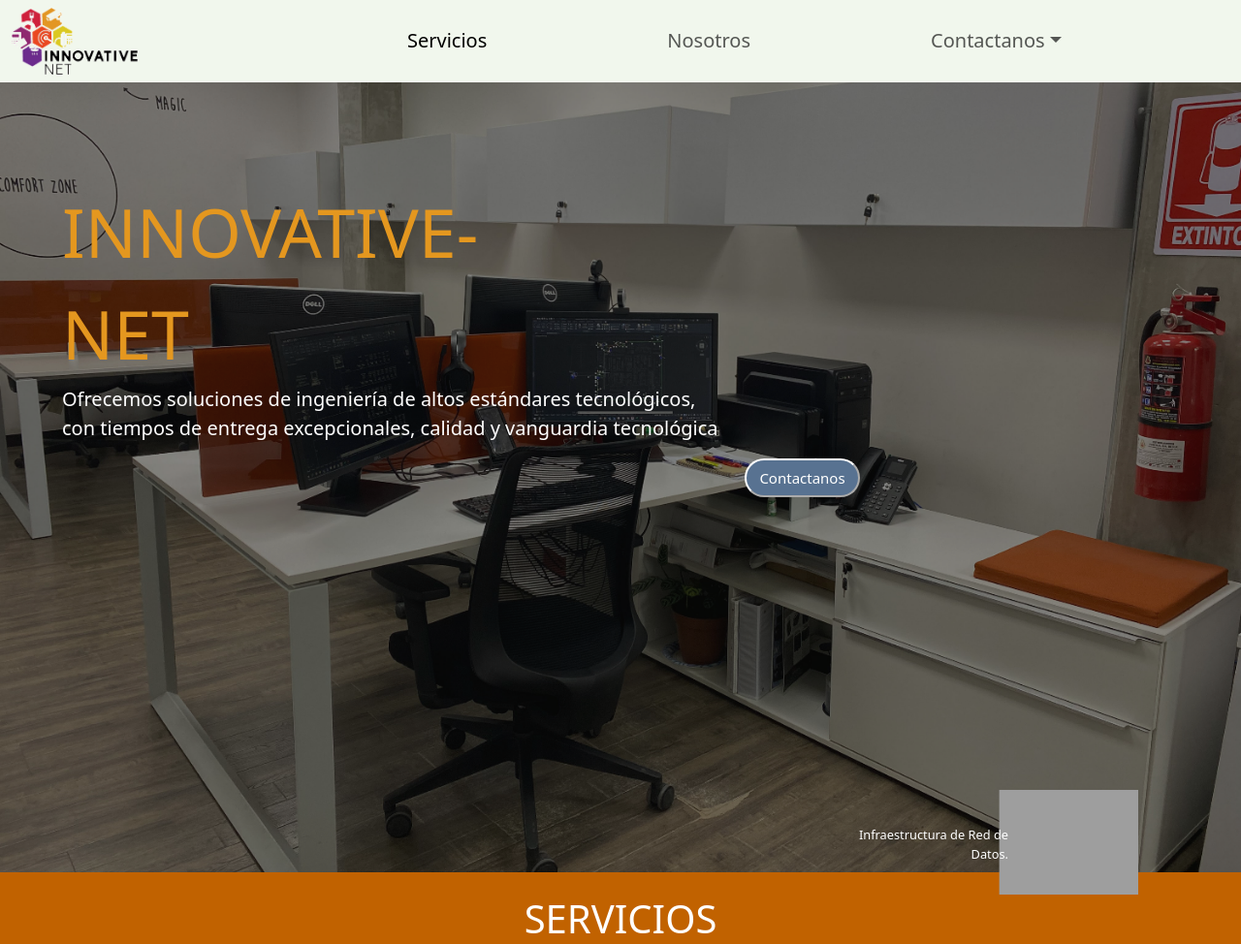
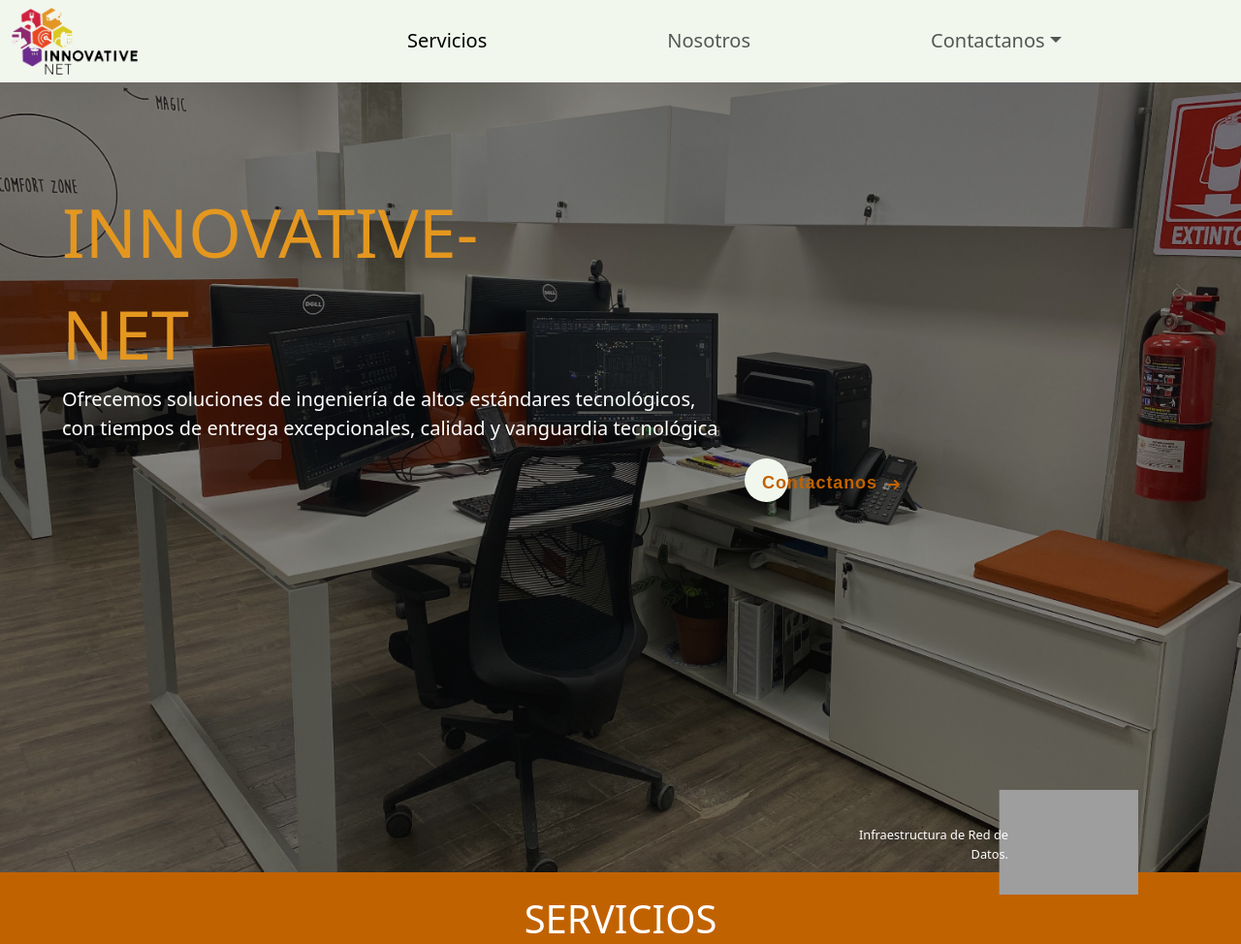
Before and after one commit to Innovative-net-mx/innovative-Webpage, a Django app: page / in a window 1280 px wide. Shown: the top 974 px of the page at 97% size. Run offline with Django 3.2, Linux system fonts and the light colour scheme; some libraries are stand-ins or nearby versions; grey boxes are pictures that could not be loaded.

Commit message:
btn_home

```diff
--- a/homepage/static/css/estilo.css
+++ b/homepage/static/css/estilo.css
@@ -25,15 +25,71 @@
      margin-left: 5%;
  }
 
- .btnindex {
-     margin-left: 60%;
-     border-color: white;
-     background-color: #587291;
-     color: white;
-     border-radius: 20px;
-     height: 40px;
-     width: 119px;
- }
+
+
+/*btn idea*/
+.btnini {
+    position: relative;
+    margin: auto;
+    padding: 12px 18px;
+    transition: all 0.2s ease;
+    border: none;
+    background: none;
+    margin-left: 60%;
+   }
+
+   .btnini:before {
+    content: "";
+    position: absolute;
+    top: 0;
+    left: 0;
+    display: block;
+    border-radius: 50px;
+    background: #f1f7ed;
+    width: 45px;
+    height: 45px;
+    transition: all 0.3s ease;
+   }
+
+   .btnini span {
+    position: relative;
+    font-family: "Ubuntu", sans-serif;
+    font-size: 18px;
+    font-weight: 700;
+    letter-spacing: 0.05em;
+    color: #c16200;
+   }
+
+   .btnini svg {
+    position: relative;
+    top: 0;
+    margin-left: 10px;
+    fill: none;
+    stroke-linecap: round;
+    stroke-linejoin: round;
+    stroke: #c16200;
+    stroke-width: 2;
+    transform: translateX(-5px);
+    transition: all 0.3s ease;
+   }
+
+   .btnini:hover:before {
+    width: 100%;
+    background: #f1f7ed;
+   }
+
+   .btnini:hover svg {
+    transform: translateX(0);
+   }
+
+   .btnini:active {
+    transform: scale(0.95);
+   }
+
+/*fin btn idea*/
+
+
+
  @media(max-width: 500px){
     .img_index{
         height: 500px;
--- a/homepage/templates/homepage/home_ruben.html
+++ b/homepage/templates/homepage/home_ruben.html
@@ -8,8 +8,18 @@
 
     <P> Ofrecemos soluciones de ingeniería de altos estándares tecnológicos,<br> con tiempos de entrega excepcionales, calidad y vanguardia tecnológica</P>
 
-    <a href="{% url "contacto" %}" ><button type="button" class="btnindex">Contactanos</button></a>
 
+
+
+<a href="{% url "contacto" %}">
+    <button class="btnini">
+       <span>Contactanos</span>
+      <svg viewBox="0 0 13 10" height="10px" width="15px">
+        <path d="M1,5 L11,5"></path>
+        <polyline points="8 1 12 5 8 9"></polyline>
+      </svg>
+    </button>
+  </a>
   </div>
 
 <div id="section2" class="servicios">
```
